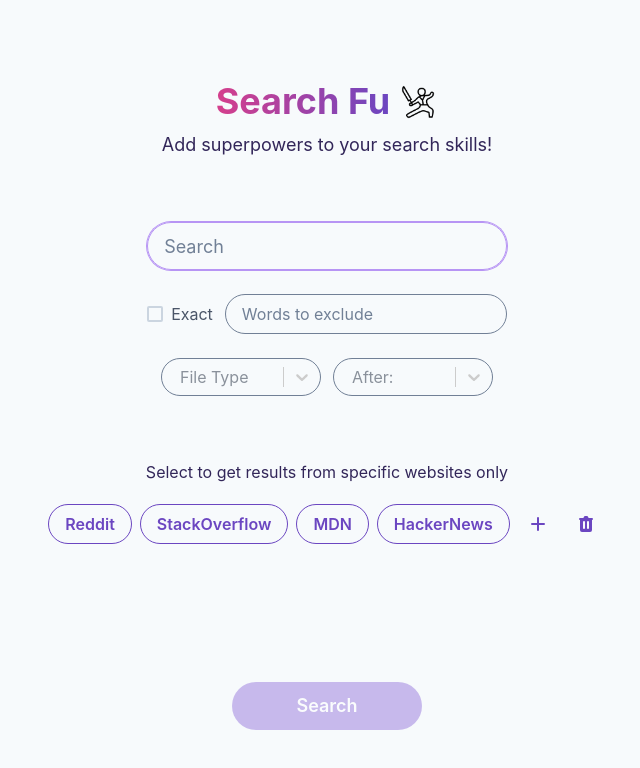
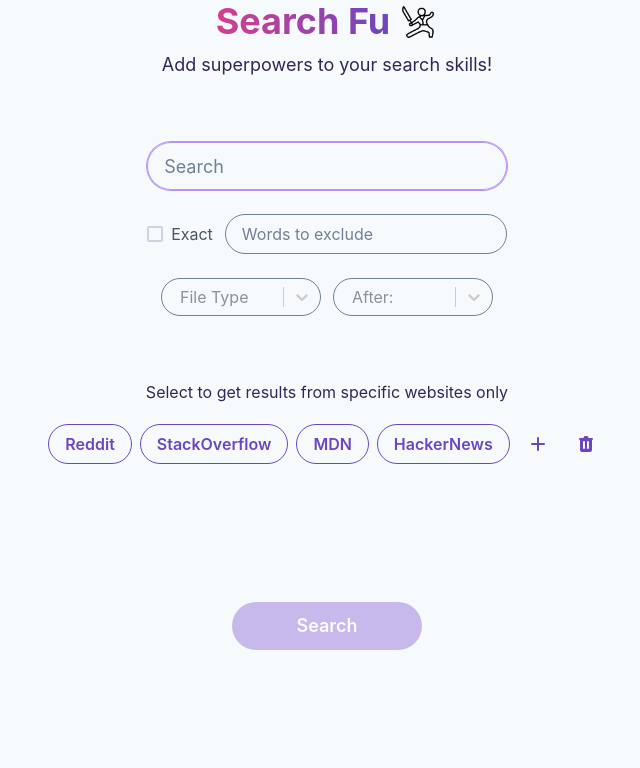
Before and after one commit to syedmehdiabbas/search-tool, a React (Vite) app: page / in a window 1280 px wide. Shown: the top 768 px of the page, without its empty margins (313-953 px from the left). Built offline with nearby package versions, Linux system fonts and the light colour scheme.

Commit message:
padding removed

```diff
--- a/src/Home/index.jsx
+++ b/src/Home/index.jsx
@@ -111,7 +111,6 @@ function Home() {
       <VStack
         alignItems="center"
         spacing={[10, 12, 16]}
-        pt={[8, 12, 20]}
         maxW="2xl"
         mx="auto"
         px={2}
```
